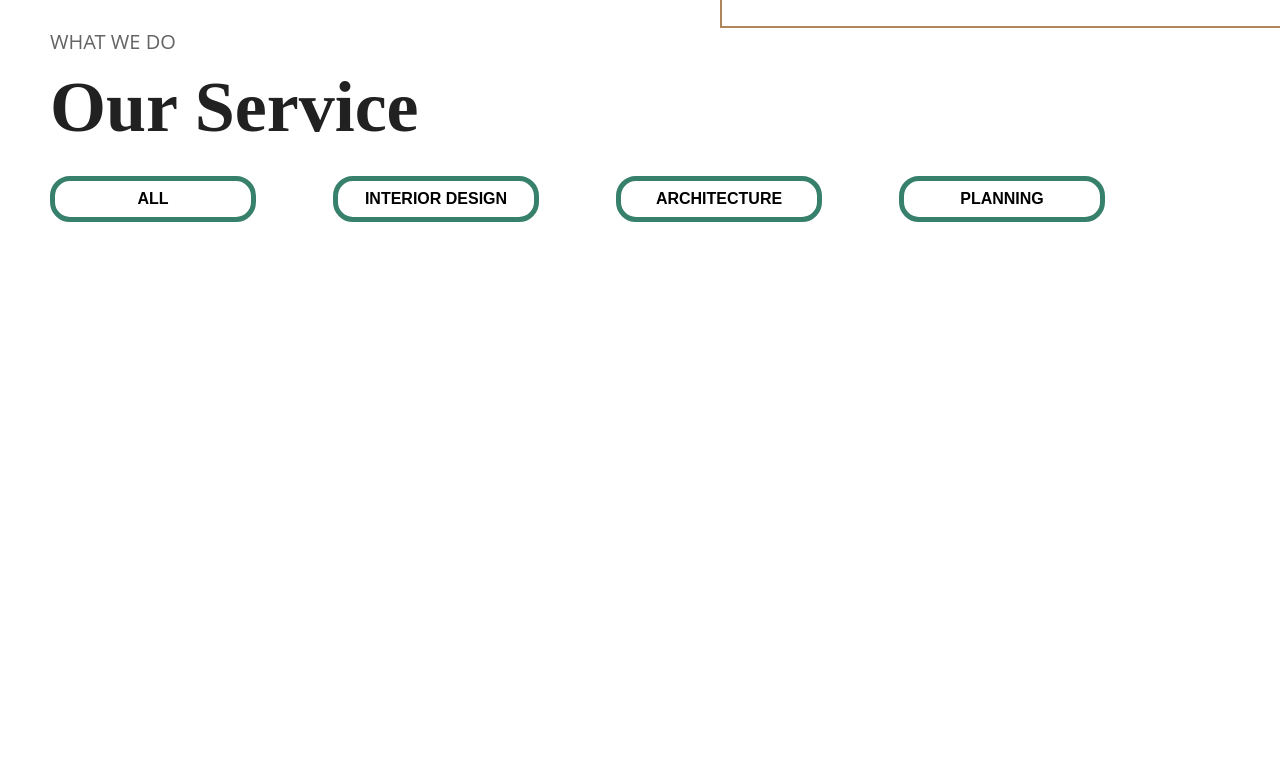
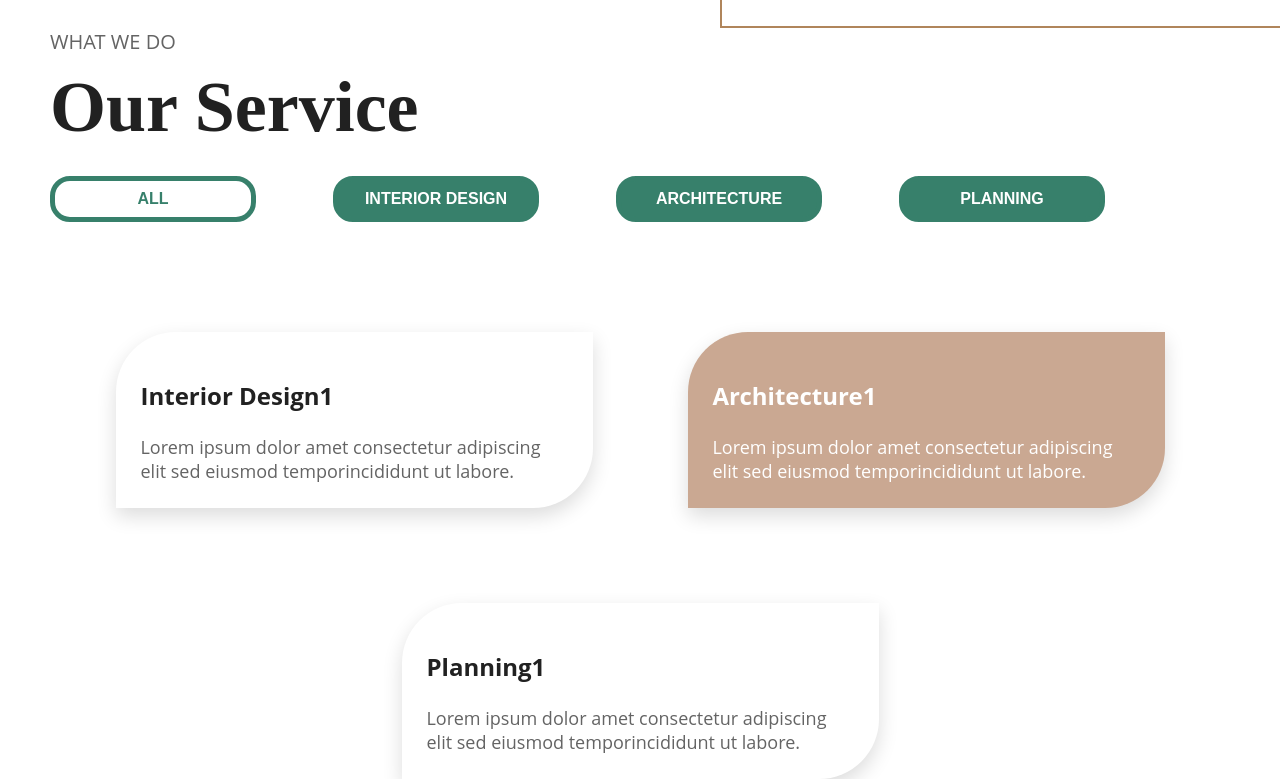
Before and after one commit to Vladimir-Maselskiy/sswu-js-final, a plain HTML site: page index.html in a window 1280 px wide. Shown: the part 857-1636 px from the top of the page. Before the commit the page ends 1189 px from the top, so only its background shows below. Drawn offline with Linux system fonts and the light colour scheme.

Commit message:
feat: filter section done

```diff
--- /dev/null
+++ b/data/service.json
@@ -0,0 +1,80 @@
+[
+  {
+    "id": 1,
+    "name": "Interior Design",
+    "data": [
+      {
+        "id": 1,
+        "description": "Lorem ipsum dolor amet consectetur  adipiscing elit sed eiusmod temporincididunt ut labore."
+      },
+      {
+        "id": 2,
+        "description": "Lorem ipsum dolor amet consectetur  adipiscing elit sed eiusmod temporincididunt ut labore."
+      },
+      {
+        "id": 3,
+        "description": "Lorem ipsum dolor amet consectetur  adipiscing elit sed eiusmod temporincididunt ut labore."
+      },
+      {
+        "id": 4,
+        "description": "Lorem ipsum dolor amet consectetur  adipiscing elit sed eiusmod temporincididunt ut labore."
+      },
+      {
+        "id": 5,
+        "description": "Lorem ipsum dolor amet consectetur  adipiscing elit sed eiusmod temporincididunt ut labore."
+      }
+    ]
+  },
+  {
+    "id": 2,
+    "name": "Architecture",
+    "data": [
+      {
+        "id": 1,
+        "description": "Lorem ipsum dolor amet consectetur  adipiscing elit sed eiusmod temporincididunt ut labore."
+      },
+      {
+        "id": 2,
+        "description": "Lorem ipsum dolor amet consectetur  adipiscing elit sed eiusmod temporincididunt ut labore."
+      },
+      {
+        "id": 3,
+        "description": "Lorem ipsum dolor amet consectetur  adipiscing elit sed eiusmod temporincididunt ut labore."
+      },
+      {
+        "id": 4,
+        "description": "Lorem ipsum dolor amet consectetur  adipiscing elit sed eiusmod temporincididunt ut labore."
+      },
+      {
+        "id": 5,
+        "description": "Lorem ipsum dolor amet consectetur  adipiscing elit sed eiusmod temporincididunt ut labore."
+      }
+    ]
+  },
+  {
+    "id": 3,
+    "name": "Planning",
+    "data": [
+      {
+        "id": 1,
+        "description": "Lorem ipsum dolor amet consectetur  adipiscing elit sed eiusmod temporincididunt ut labore."
+      },
+      {
+        "id": 2,
+        "description": "Lorem ipsum dolor amet consectetur  adipiscing elit sed eiusmod temporincididunt ut labore."
+      },
+      {
+        "id": 3,
+        "description": "Lorem ipsum dolor amet consectetur  adipiscing elit sed eiusmod temporincididunt ut labore."
+      },
+      {
+        "id": 4,
+        "description": "Lorem ipsum dolor amet consectetur  adipiscing elit sed eiusmod temporincididunt ut labore."
+      },
+      {
+        "id": 5,
+        "description": "Lorem ipsum dolor amet consectetur  adipiscing elit sed eiusmod temporincididunt ut labore."
+      }
+    ]
+  }
+]
--- a/index.html
+++ b/index.html
@@ -7,6 +7,7 @@
     <title>DECBASE</title>
     <link rel="stylesheet" href="./css/main.min.css" />
   </head>
+
   <body>
     <header class="header-section">
       <div class="header-container">
@@ -50,22 +51,31 @@
       <div class="services-container">
         <h2 class="services__title">WHAT WE DO</h2>
         <p class="services__message">Our Service</p>
-        <ul class="services__filter-list">
+        <ul class="services__filter-list" id="service">
           <li class="services__filter-item">
-            <button class="services__filter-button">ALL</button>
+            <button class="services__filter-button" data-filter="all">
+              ALL
+            </button>
           </li>
           <li class="services__filter-item">
-            <button class="services__filter-button">INTERIOR DESIGN</button>
+            <button class="services__filter-button" data-filter="interior">
+              INTERIOR DESIGN
+            </button>
           </li>
           <li class="services__filter-item">
-            <button class="services__filter-button">ARCHITECTURE</button>
+            <button class="services__filter-button" data-filter="architecture">
+              ARCHITECTURE
+            </button>
           </li>
           <li class="services__filter-item">
-            <button class="services__filter-button">PLANNING</button>
+            <button class="services__filter-button" data-filter="planning">
+              PLANNING
+            </button>
           </li>
         </ul>
-        <ul class="services__content-list"></ul>
+        <div class="services__content" id="serviceContent"></div>
       </div>
     </section>
+    <script type="module" src="index.js"></script>
   </body>
 </html>
--- /dev/null
+++ b/index.js
@@ -0,0 +1,46 @@
+import { serviceRef } from './refs.js';
+import { fetchService } from './utils/fetchService.js';
+import { getFilteredSesvices } from './utils/getFilteredSesvices.js';
+import { showFilteredSesvices } from './utils/showFilteredSesvices.js';
+
+let serviceContent = {};
+let filterButton = 'all';
+
+const setActiveStatusToButtonAll = () => {
+  const elems = service.children;
+  [].forEach.call(elems, function (elem) {
+    const button = elem.querySelector('[data-filter]');
+    if (button.dataset.filter === 'all') button.classList.add('activ');
+  });
+};
+
+setActiveStatusToButtonAll();
+
+const setActiveStatusToButtonsOnClick = filter => {
+  const elems = serviceRef.children;
+  filterButton = filter;
+  [].forEach.call(elems, function (elem) {
+    const button = elem.querySelector('[data-filter]');
+
+    if (button.dataset.filter === filter) button.classList.toggle('activ');
+    if (button.dataset.filter !== filter) button.classList.remove('activ');
+    if (
+      !button.classList.contains('activ') &&
+      button.dataset.filter === filter
+    ) {
+      setActiveStatusToButtonAll();
+      filterButton = 'all';
+    }
+  });
+  showFilteredSesvices(getFilteredSesvices(filterButton, serviceContent));
+};
+
+const onFilterListClick = e => {
+  setActiveStatusToButtonsOnClick(e.target.dataset.filter);
+};
+service.addEventListener('click', onFilterListClick);
+
+fetchService().then(data => {
+  serviceContent = data;
+  showFilteredSesvices(getFilteredSesvices(filterButton, serviceContent));
+});
--- /dev/null
+++ b/refs.js
@@ -0,0 +1,2 @@
+export const serviceRef = document.getElementById('service');
+export const serviceContentRef = document.getElementById('serviceContent');
--- a/scss/components/_base.scss
+++ b/scss/components/_base.scss
@@ -39,7 +39,7 @@
   padding-left: 30px;
   padding-right: 30px;
   background-color: $first-accent-color;
-  color: $white-text;
+  color: $white-color;
   border: none;
   border-radius: 15px 0px;
   text-align: center;
--- a/scss/components/_header-section.scss
+++ b/scss/components/_header-section.scss
@@ -53,7 +53,7 @@
   width: 97px;
   margin-left: 64px;
   background-color: $first-background-color;
-  color: $white-text;
+  color: $white-color;
   border-radius: 15px 0px;
   text-align: center;
 }
--- a/scss/components/_services-section.scss
+++ b/scss/components/_services-section.scss
@@ -24,17 +24,54 @@
   gap: 77px;
   margin-top: 30px;
 }
+
 .services__filter-button {
   font-size: 16px;
   font-weight: 700;
   line-height: 2.25;
   border: 5px solid $first-accent-color;
+  min-width: 206px;
+  color: $white-color;
+  background-color: $first-accent-color;
+  cursor: pointer;
+  &.activ {
+    color: $first-accent-color;
+    background-color: transparent;
+  }
   border-radius: 20px;
-  min-width: 206px;
-  background-color: transparent;
-  cursor: pointer;
 }
 
-.services__content-list {
+.services__content {
   padding-top: 110px;
 }
+.services__content-list {
+  display: flex;
+  justify-content: center;
+  gap: 95px;
+  flex-wrap: wrap;
+}
+.services__content-item {
+  width: 477px;
+  padding: 25px;
+  box-shadow: 0px 8px 20px rgba(0, 0, 0, 0.14);
+  border-radius: 60px 0px;
+  &.group_2 {
+    color: $white-color;
+    background-color: $first-background-color;
+  }
+  &.group_2 > .services__content-title {
+    color: $white-color;
+  }
+  &.group_2 > .services__content-description {
+    color: $white-color;
+  }
+}
+.services__content-title {
+  font-weight: 700;
+  font-size: 24px;
+  line-height: 3.25;
+  color: $second-text-color;
+}
+.services__content-description {
+  @extend .section-description;
+}
--- a/scss/variables/_variables.scss
+++ b/scss/variables/_variables.scss
@@ -10,7 +10,7 @@ $sixth-text-color: #14183e;
 $seventh-text-color: #1e1d4c;
 $eighth-text-color: #080809;
 $ninth-text-color: #84829a;
-$white-text: rgba(255, 255, 255, 1);
+$white-color: rgba(255, 255, 255, 1);
 
 $first-background-color: #caa892;
 //
--- /dev/null
+++ b/utils/fetchService.js
@@ -0,0 +1,3 @@
+export const fetchService = async () => {
+  return await fetch('../data/service.json').then(res => res.json());
+};
--- /dev/null
+++ b/utils/getFilteredSesvices.js
@@ -0,0 +1,50 @@
+export const getFilteredSesvices = (filterButton, serviceContent) => {
+  let res = [];
+  switch (filterButton) {
+    case 'all':
+      serviceContent.forEach(group => {
+        res.push({
+          id: group.data[0].id,
+          group: group.id,
+          name: group.name,
+          description: group.data[0].description,
+        });
+      });
+      break;
+
+    case 'interior': {
+      serviceContent[0].data.forEach(project => {
+        res.push({
+          id: project.id,
+          group: serviceContent[0].id,
+          name: serviceContent[0].name,
+          description: project.description,
+        });
+      });
+      break;
+    }
+    case 'architecture': {
+      serviceContent[1].data.forEach(project => {
+        res.push({
+          id: project.id,
+          group: serviceContent[1].id,
+          name: serviceContent[1].name,
+          description: project.description,
+        });
+      });
+      break;
+    }
+    case 'planning': {
+      serviceContent[2].data.forEach(project => {
+        res.push({
+          id: project.id,
+          group: serviceContent[2].id,
+          name: serviceContent[2].name,
+          description: project.description,
+        });
+      });
+      break;
+    }
+  }
+  return res;
+};
--- /dev/null
+++ b/utils/showFilteredSesvices.js
@@ -0,0 +1,21 @@
+import { serviceContentRef } from '../refs.js';
+
+export const showFilteredSesvices = data => {
+  serviceContentRef.innerHTML = '';
+  const listRef = document.createElement('ul');
+  listRef.classList.add('services__content-list');
+  data.forEach(item => {
+    const itemRef = document.createElement('li');
+    itemRef.classList.add('services__content-item', `group_${item.group}`);
+    const titleRef = document.createElement('h3');
+    titleRef.classList.add('services__content-title');
+    titleRef.textContent = item.name + `${item.id}`;
+    const descriptionRef = document.createElement('p');
+    descriptionRef.classList.add('services__content-description');
+    descriptionRef.textContent = item.description;
+    itemRef.append(titleRef, descriptionRef);
+    listRef.append(itemRef);
+  });
+  serviceContentRef.append(listRef);
+  console.log(listRef);
+};
```
Also changed, not shown: css/main.min.css, scss/components/_hero-section.scss (deleted), 1 other file.
